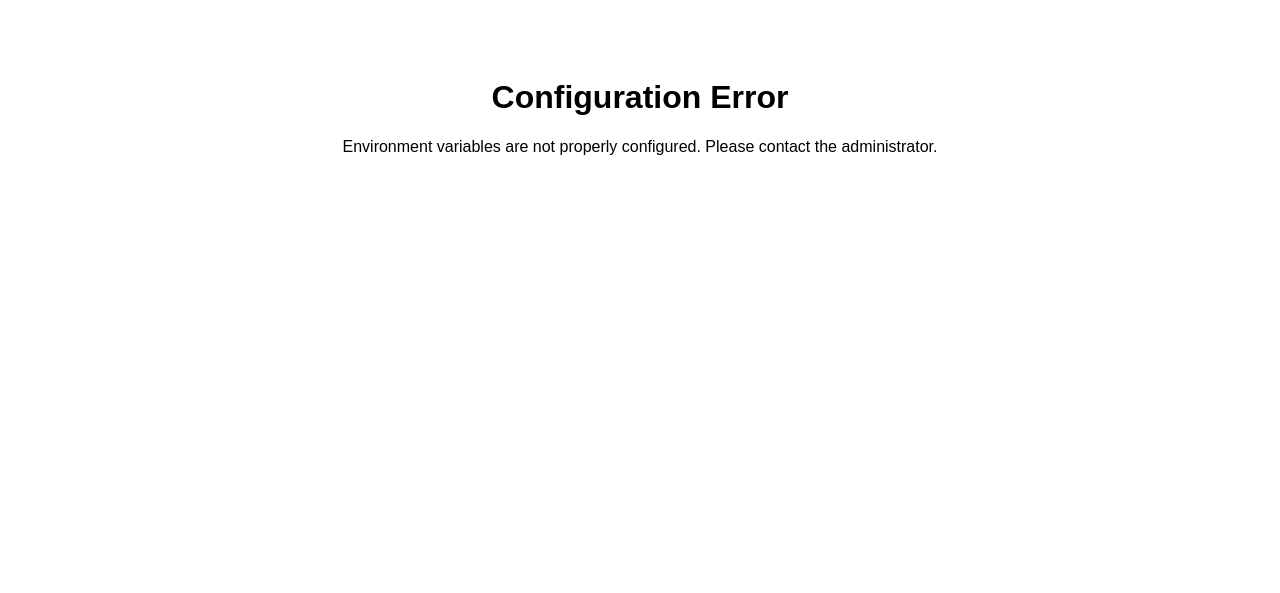
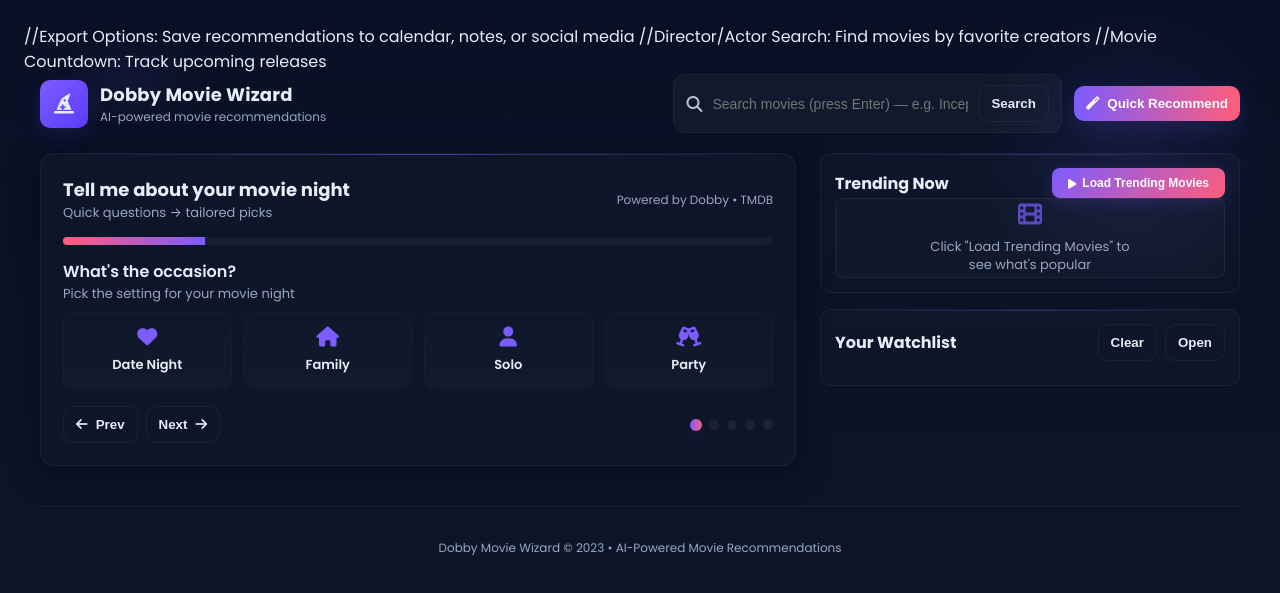
Before and after one commit to shery8595/dobby_movie_wizard, a website: page index.html in a window 1280 px wide. Drawn offline with Linux system fonts and the light colour scheme.

Commit message:
Update index.html

```diff
--- a/index.html
+++ b/index.html
@@ -842,9 +842,9 @@
   <!-- Environment Variables (injected by Vercel during build) -->
   <script>
     // Environment variables injected by Vercel during build process
-    window.VITE_TMDB_API_KEY = '%VITE_TMDB_API_KEY%';
-    window.VITE_FIREWORK_API_KEY = '%VITE_FIREWORK_API_KEY%';
-    window.VITE_DOBBY_MODEL = '%VITE_DOBBY_MODEL%';
+    window.VITE_TMDB_API_KEY = 'VITE_TMDB_API_KEY';
+    window.VITE_FIREWORK_API_KEY = 'VITE_FIREWORK_API_KEY';
+    window.VITE_DOBBY_MODEL = 'VITE_DOBBY_MODEL';
 
     // Function to validate environment variables
     function validateEnvironmentVariables() {
@@ -854,12 +854,10 @@
 
       // Check if placeholders weren't replaced or values are missing
       if (!tmdbKey || !fireworkKey || !dobbyModel ||
-          tmdbKey.includes('%') || fireworkKey.includes('%') || dobbyModel.includes('%') ||
+          tmdbKey.startsWith('VITE_') || fireworkKey.startsWith('VITE_') || dobbyModel.startsWith('VITE_') ||
           tmdbKey === 'undefined' || fireworkKey === 'undefined' || dobbyModel === 'undefined') {
         console.error('❌ Environment variables not properly configured!');
         console.error('Please set VITE_TMDB_API_KEY, VITE_FIREWORK_API_KEY, and VITE_DOBBY_MODEL in Vercel dashboard');
-        // Disable the app functionality
-        document.body.innerHTML = '<div style="text-align:center;padding:50px;font-family:Arial,sans-serif;"><h1>Configuration Error</h1><p>Environment variables are not properly configured. Please contact the administrator.</p></div>';
         return false;
       } else {
         console.log('✅ Environment variables loaded successfully');
@@ -867,8 +865,18 @@
       }
     }
 
-    // Validate environment variables
-    validateEnvironmentVariables();
+    // Debug: Log what values we have
+    console.log('🔍 Debug - Environment variables in browser:');
+    console.log('VITE_TMDB_API_KEY:', window.VITE_TMDB_API_KEY);
+    console.log('VITE_FIREWORK_API_KEY:', window.VITE_FIREWORK_API_KEY);
+    console.log('VITE_DOBBY_MODEL:', window.VITE_DOBBY_MODEL);
+
+    // Validate environment variables (don't replace DOM if validation fails)
+    const envValid = validateEnvironmentVariables();
+    if (!envValid) {
+      // Stop execution if environment variables are not configured
+      throw new Error('Environment variables not configured. Please check Vercel dashboard settings.');
+    }
   </script>
 
   <!-- ========== Script (logic) ========== -->
```
